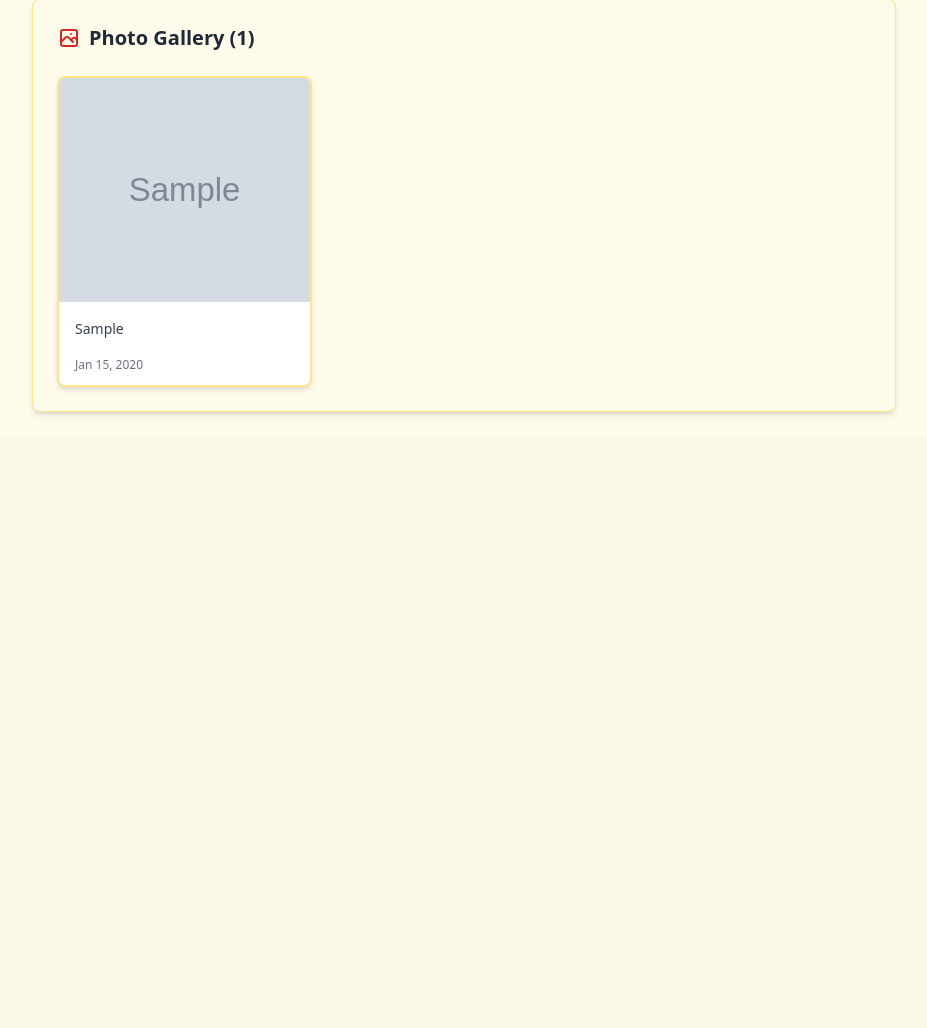
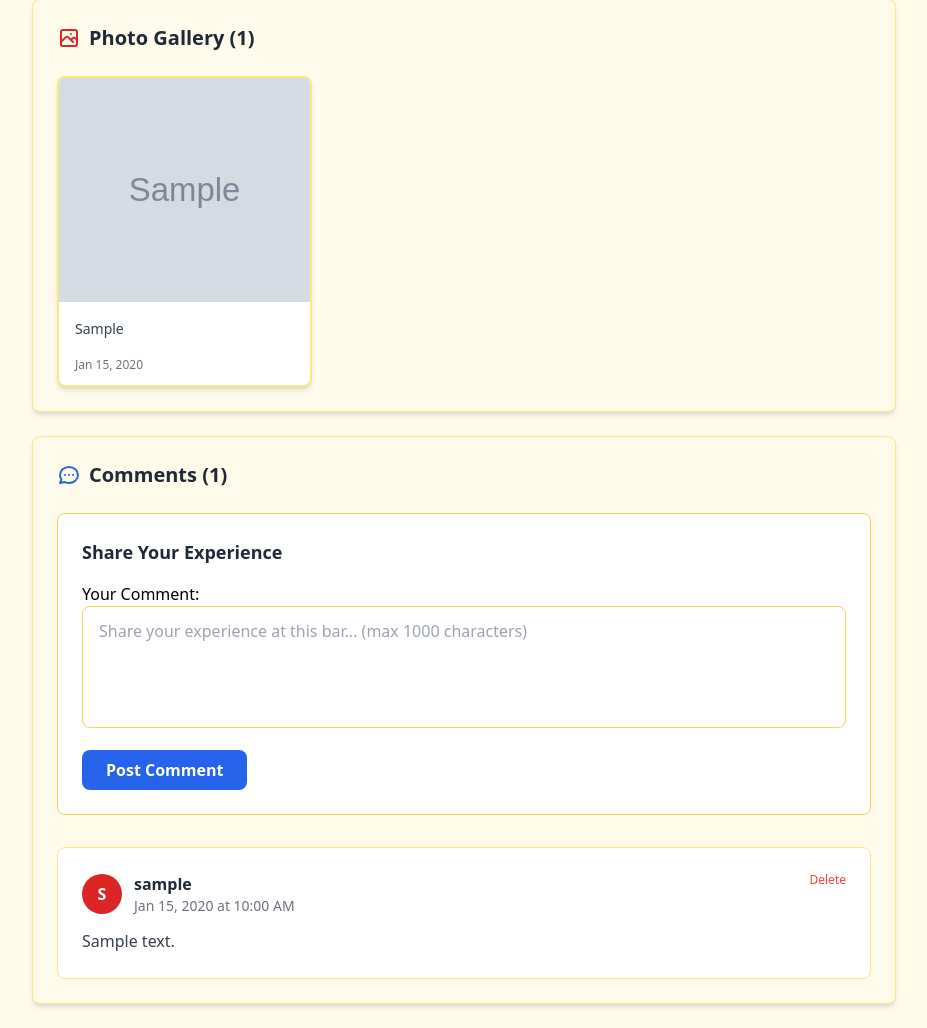
Before and after one commit to Rtasseff/PintxoPote, a Django app: page /bar/00000000-0000-0000-0000-000000000001/ in a window 1280 px wide. Shown: the part 1164-2192 px from the top of the page, without its empty margins (176-1103 px from the left). Before the commit the page ends 1579 px from the top, so only its background shows below. Run offline with Django 5.2, Linux system fonts and the light colour scheme; a user stored in the database is signed in; tables that the repository leaves empty hold one stand-in row (values such as "Sample post"); grey boxes marked "Sample" are stand-in pictures; some libraries are stand-ins or nearby versions.

Commit message:
feat: implement Phase 1 - Comments System for bars
- Add BarComment model with user, bar, comment, and moderation fields
- Create CommentForm with Spanish-themed styling and 1000 char limit
- Add comment submission view (add_comment) for authenticated users
- Update BarDetailView to include comments and comment form in context
- Add comprehensive comments section to bar detail template with:
  - Comment form for logged-in users
  - Login/register prompts for anonymous users
  - Comment display with user avatars and timestamps
  - Admin delete buttons (placeholder for Phase 3)
- Add BarCommentAdmin with moderation features and bulk actions
- Include comment count in UI and proper approval filtering

Any logged-in user can now comment on bars. Admins can moderate comments
through Django admin. Foundation ready for Phase 2: Photo permissions.

🤖 Generated with [Claude Code](https://claude.ai/code)

Co-Authored-By: Claude <noreply@anthropic.com>

```diff
--- a/bars/forms.py
+++ b/bars/forms.py
@@ -1,5 +1,5 @@
 from django import forms
-from .models import Bar, BarPhoto
+from .models import Bar, BarPhoto, BarComment
 
 
 class BarForm(forms.ModelForm):
@@ -43,3 +43,20 @@ class QuickPhotoForm(forms.ModelForm):
             'caption': forms.TextInput(attrs={'class': 'w-full px-4 py-3 border border-amber-300 rounded-lg focus:outline-none focus:ring-2 focus:ring-yellow-500 bg-white text-gray-700', 'placeholder': 'Describe this photo...'}),
             'is_featured': forms.CheckboxInput(attrs={'class': 'w-4 h-4 text-yellow-600 bg-gray-100 border-gray-300 rounded focus:ring-yellow-500 focus:ring-2'}),
         }
+
+
+class CommentForm(forms.ModelForm):
+    class Meta:
+        model = BarComment
+        fields = ['comment']
+        widgets = {
+            'comment': forms.Textarea(attrs={
+                'rows': 4,
+                'class': 'w-full px-4 py-3 border border-amber-300 rounded-lg focus:outline-none focus:ring-2 focus:ring-yellow-500 bg-white text-gray-700 resize-none',
+                'placeholder': 'Share your experience at this bar... (max 1000 characters)',
+                'maxlength': 1000,
+            }),
+        }
+        labels = {
+            'comment': 'Your Comment',
+        }
--- a/bars/models.py
+++ b/bars/models.py
@@ -112,3 +112,29 @@ class BarPhoto(models.Model):
             if self.image.storage.exists(self.image.name):
                 self.image.storage.delete(self.image.name)
         super().delete(*args, **kwargs)
+
+
+class BarComment(models.Model):
+    """
+    User comments on bars - allows any logged-in user to share experiences
+    """
+    bar = models.ForeignKey(Bar, on_delete=models.CASCADE, related_name='comments')
+    user = models.ForeignKey(User, on_delete=models.CASCADE)
+    comment = models.TextField(
+        max_length=1000,
+        help_text="Share your experience at this bar (max 1000 characters)"
+    )
+    created_at = models.DateTimeField(auto_now_add=True)
+    updated_at = models.DateTimeField(auto_now=True)
+    is_approved = models.BooleanField(
+        default=True,
+        help_text="Admin can moderate inappropriate comments"
+    )
+
+    class Meta:
+        ordering = ['-created_at']
+        verbose_name = "Bar Comment"
+        verbose_name_plural = "Bar Comments"
+
+    def __str__(self):
+        return f"{self.user.username} on {self.bar.name}: {self.comment[:50]}..."
--- a/bars/templates/bars/detail.html
+++ b/bars/templates/bars/detail.html
@@ -181,5 +181,87 @@
             </div>
         </div>
     {% endif %}
+
+    <!-- Comments Section -->
+    <div class="bg-amber-50 rounded-lg shadow-md p-6 border border-amber-200">
+        <div class="flex items-center justify-between mb-6">
+            <h3 class="text-xl font-bold text-gray-800 flex items-center">
+                <svg class="w-6 h-6 mr-2 text-blue-600" fill="none" stroke="currentColor" viewBox="0 0 24 24">
+                    <path stroke-linecap="round" stroke-linejoin="round" stroke-width="2" d="M8 12h.01M12 12h.01M16 12h.01M21 12c0 4.418-4.03 8-9 8a9.863 9.863 0 01-4.255-.949L3 20l1.395-3.72C3.512 15.042 3 13.574 3 12c0-4.418 4.03-8 9-8s9 3.582 9 8z"></path>
+                </svg>
+                Comments ({{ comments.count }})
+            </h3>
+        </div>
+
+        <!-- Add Comment Form (for logged-in users) -->
+        {% if comment_form %}
+            <div class="mb-8 bg-white rounded-lg p-6 border border-amber-300">
+                <h4 class="text-lg font-bold text-gray-800 mb-4">Share Your Experience</h4>
+                <form method="post" action="{% url 'bars:add_comment' bar.pk %}">
+                    {% csrf_token %}
+                    <div class="mb-4">
+                        {{ comment_form.comment.label_tag }}
+                        {{ comment_form.comment }}
+                        {% if comment_form.comment.errors %}
+                            <div class="text-red-600 text-sm mt-2">
+                                {{ comment_form.comment.errors }}
+                            </div>
+                        {% endif %}
+                    </div>
+                    <button type="submit" class="bg-blue-600 hover:bg-blue-700 text-white font-bold py-2 px-6 rounded-lg transition-colors">
+                        Post Comment
+                    </button>
+                </form>
+            </div>
+        {% elif not user.is_authenticated %}
+            <div class="mb-8 bg-white rounded-lg p-6 border border-amber-300 text-center">
+                <p class="text-gray-600 mb-4">Want to share your experience at this bar?</p>
+                <div class="space-x-4">
+                    <a href="{% url 'bars:login' %}" class="bg-blue-600 hover:bg-blue-700 text-white font-bold py-2 px-4 rounded-lg transition-colors">
+                        Login
+                    </a>
+                    <a href="{% url 'bars:register' %}" class="bg-gray-500 hover:bg-gray-600 text-white font-bold py-2 px-4 rounded-lg transition-colors">
+                        Register
+                    </a>
+                </div>
+            </div>
+        {% endif %}
+
+        <!-- Comments List -->
+        {% if comments %}
+            <div class="space-y-6">
+                {% for comment in comments %}
+                    <div class="bg-white rounded-lg p-6 border border-amber-200">
+                        <div class="flex items-start justify-between mb-3">
+                            <div class="flex items-center">
+                                <div class="w-10 h-10 bg-red-600 rounded-full flex items-center justify-center text-white font-bold mr-3">
+                                    {{ comment.user.username|first|upper }}
+                                </div>
+                                <div>
+                                    <h5 class="font-bold text-gray-800">{{ comment.user.username }}</h5>
+                                    <p class="text-sm text-gray-500">{{ comment.created_at|date:"M d, Y" }} at {{ comment.created_at|time:"g:i A" }}</p>
+                                </div>
+                            </div>
+                            {% if is_admin %}
+                                <div class="text-xs text-gray-400">
+                                    <button class="text-red-500 hover:text-red-700" onclick="if(confirm('Delete this comment?')) { /* TODO: Add delete functionality */ }">
+                                        Delete
+                                    </button>
+                                </div>
+                            {% endif %}
+                        </div>
+                        <p class="text-gray-700 leading-relaxed">{{ comment.comment|linebreaksbr }}</p>
+                    </div>
+                {% endfor %}
+            </div>
+        {% else %}
+            <div class="text-center py-8 text-gray-500">
+                <svg class="w-12 h-12 mx-auto mb-4 text-gray-400" fill="none" stroke="currentColor" viewBox="0 0 24 24">
+                    <path stroke-linecap="round" stroke-linejoin="round" stroke-width="2" d="M8 12h.01M12 12h.01M16 12h.01M21 12c0 4.418-4.03 8-9 8a9.863 9.863 0 01-4.255-.949L3 20l1.395-3.72C3.512 15.042 3 13.574 3 12c0-4.418 4.03-8 9-8s9 3.582 9 8z"></path>
+                </svg>
+                <p>No comments yet. Be the first to share your experience!</p>
+            </div>
+        {% endif %}
+    </div>
 </div>
 {% endblock %}
--- a/bars/urls.py
+++ b/bars/urls.py
@@ -12,6 +12,7 @@ urlpatterns = [
     path('bar/<uuid:pk>/quick-photo/', views.quick_photo, name='quick_photo'),
     path('bar/<uuid:pk>/photos/', views.photo_management, name='photo_management'),
     path('photo/<int:photo_id>/delete/', views.delete_photo, name='delete_photo'),
+    path('bar/<uuid:pk>/comment/', views.add_comment, name='add_comment'),
     path('login/', views.user_login, name='login'),
     path('logout/', views.user_logout, name='logout'),
     path('register/', views.user_register, name='register'),
--- a/bars/views.py
+++ b/bars/views.py
@@ -8,8 +8,8 @@ from django.contrib.auth.models import User
 from django.contrib.auth.forms import UserCreationForm, AuthenticationForm
 from django.urls import reverse_lazy
 from django.views.generic import ListView, DetailView, CreateView, UpdateView
-from .models import Bar, BarPhoto, UserProfile
-from .forms import BarForm, QuickNoteForm, QuickPhotoForm
+from .models import Bar, BarPhoto, UserProfile, BarComment
+from .forms import BarForm, QuickNoteForm, QuickPhotoForm, CommentForm
 
 
 def can_write(request):
@@ -91,6 +91,8 @@ class BarDetailView(DetailView):
         context['is_admin'] = is_admin(self.request)
         context['can_write'] = can_write(self.request)
         context['photos'] = self.object.photos.all()
+        context['comments'] = self.object.comments.filter(is_approved=True).select_related('user')
+        context['comment_form'] = CommentForm() if self.request.user.is_authenticated else None
         return context
 
 
@@ -279,3 +281,26 @@ def delete_photo(request, photo_id):
         'photo': photo,
         'bar': photo.bar
     })
+
+
+def add_comment(request, pk):
+    """Add a comment to a bar (any authenticated user)"""
+    if not request.user.is_authenticated:
+        messages.error(request, 'You need to be logged in to leave a comment.')
+        return redirect('bars:detail', pk=pk)
+
+    bar = get_object_or_404(Bar, pk=pk)
+
+    if request.method == 'POST':
+        form = CommentForm(request.POST)
+        if form.is_valid():
+            comment = form.save(commit=False)
+            comment.bar = bar
+            comment.user = request.user
+            comment.save()
+            messages.success(request, 'Your comment has been added!')
+            return redirect('bars:detail', pk=pk)
+        else:
+            messages.error(request, 'Please check your comment and try again.')
+
+    return redirect('bars:detail', pk=pk)
```
Also changed, not shown: bars/admin.py (+25 -1 lines), bars/migrations/0004_barcomment.py (added).
